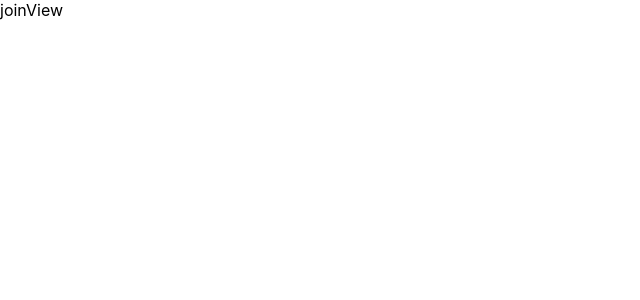
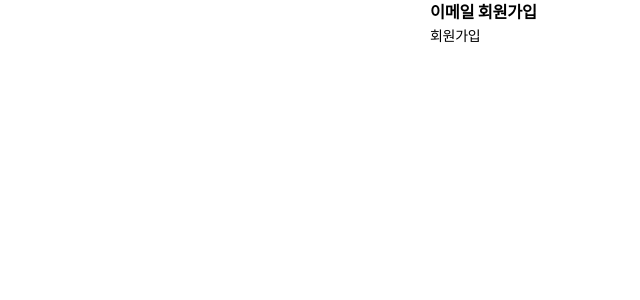
Before and after one commit to kimjiwon506/membership, a React (Create React App) app: page / in a window 1280 px wide. Shown: the top 300 px of the page, without its empty margins (0-640 px from the left). Built offline with nearby package versions, Linux system fonts and the light colour scheme.

Commit message:
초기 스타일 설정

```diff
--- a/src/App.jsx
+++ b/src/App.jsx
@@ -2,6 +2,8 @@ import React from "react";
 import { BrowserRouter as Router } from "react-router-dom";
 
 import AppRoutes from "./AppRoutes";
+
+import './assets/styles/reset.css'
 
 function App() {
   return (
--- a/src/index.jsx
+++ b/src/index.jsx
@@ -1,6 +1,6 @@
 import React from 'react';
 import ReactDOM from 'react-dom/client';
-import './index.css';
+
 import App from './App';
 import reportWebVitals from './reportWebVitals';
 
--- a/src/layouts/base-layout/BaseLayout.jsx
+++ b/src/layouts/base-layout/BaseLayout.jsx
@@ -1,10 +1,14 @@
 import React from "react";
 import { Outlet } from "react-router";
+
+import * as S from "./BaseLayout.styled";
 
 function BaseLayout() {
   return (
     <>
-    <Outlet />
+    <S.BaseLayoutWrapper>
+      <Outlet />
+    </S.BaseLayoutWrapper>
     </>
   );
 }
--- /dev/null
+++ b/src/layouts/base-layout/BaseLayout.styled.jsx
@@ -0,0 +1,9 @@
+import styled from "@emotion/styled";
+
+export const BaseLayoutWrapper = styled.div`
+    overflow: hidden;
+    position: relative;
+    max-width: 420px;
+    margin: 0 auto;
+    min-height: calc(100vh - 100px);
+`
--- a/src/pages/join/views/JoinView.jsx
+++ b/src/pages/join/views/JoinView.jsx
@@ -1,10 +1,14 @@
 import React from 'react';
+
 
 function JoinView() {
     return (
-        <div>
-            joinView
-        </div>
+        <>
+        <h3>이메일 회원가입</h3>
+        <form>
+            <label htmlFor="">회원가입</label>
+        </form>
+        </>
     );
 }
 
```
